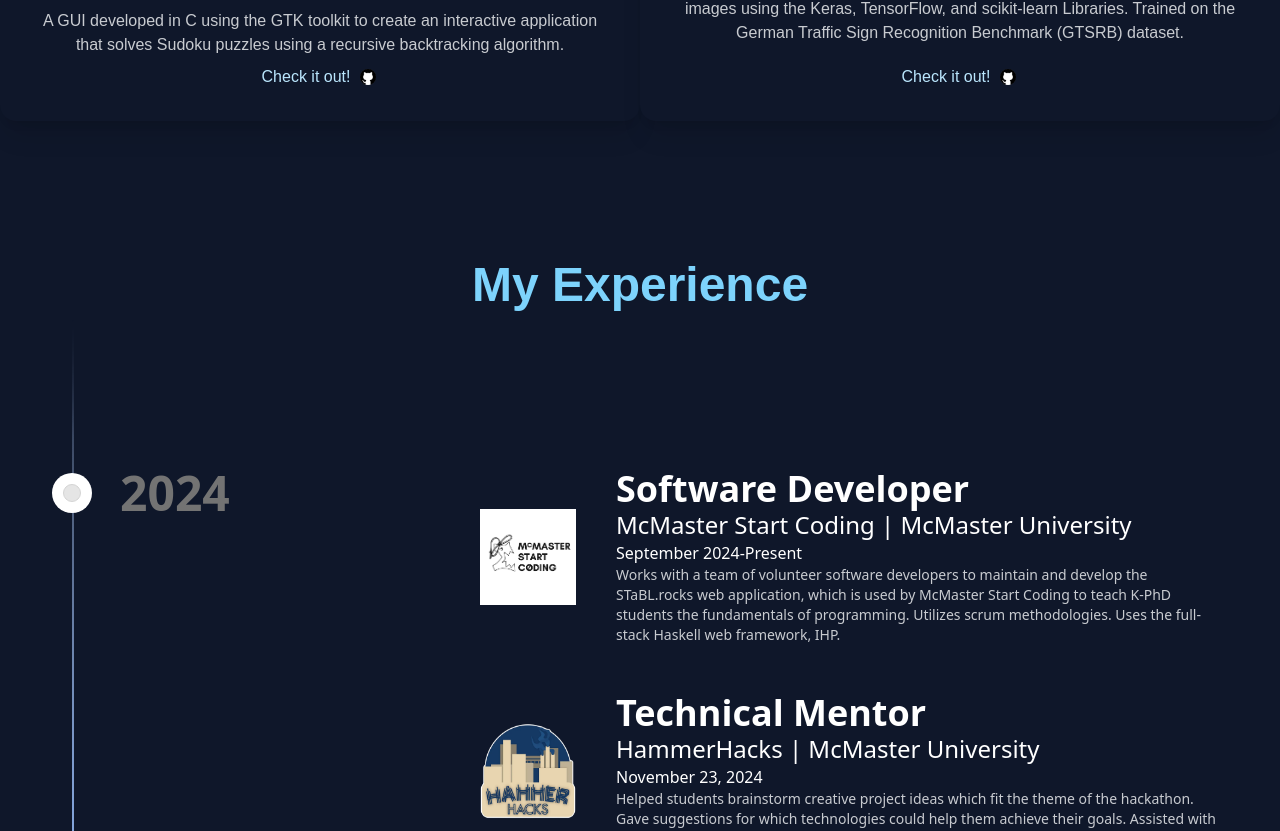
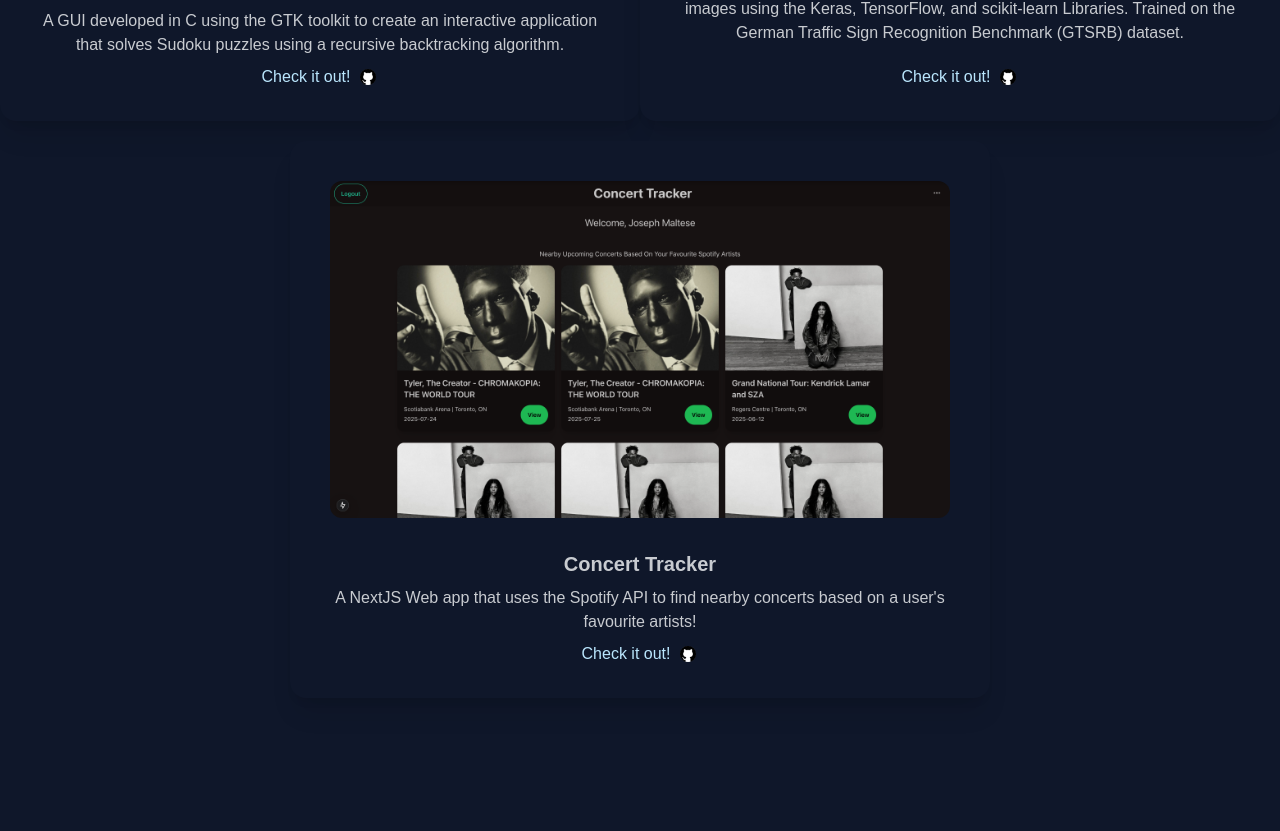
Before and after one commit to JosephMaltese/PortfolioSite, a Next.js app: page / in a window 1280 px wide. Shown: the part 1957-2788 px from the top of the page. Built offline with nearby package versions, Linux system fonts and the light colour scheme.

Commit message:
Added Concert Tracker Project

```diff
--- a/app/components/Projects.tsx
+++ b/app/components/Projects.tsx
@@ -17,6 +17,9 @@
                 <Card imageName="Sudoku2.png" title="Sudoku Solver GUI" description="A GUI developed in C using the GTK toolkit to create an interactive application that solves Sudoku puzzles using a recursive backtracking algorithm." link="https://github.com/JosephMaltese/WeddingSite"/>
                 <Card imageName="Traffic2.png" title="Traffic Sign Classification AI" description="A neural network that identifies road signs (stop signs, yield signs, etc.) from images using the Keras, TensorFlow, and scikit-learn Libraries. Trained on the German Traffic Sign Recognition Benchmark (GTSRB) dataset." link="https://github.com/me50"/>
             </div>
+            <div className='flex justify-center mt-5 px-[20%]'>
+                <Card imageName='musicAppUI.png' title='Concert Tracker' description="A NextJS Web app that uses the Spotify API to find nearby concerts based on a user's favourite artists!" link='https://github.com/JosephMaltese/ConcertTracker' />
+            </div>
         </div>
     </div>
   )
```
Also changed, not shown: public/musicAppUI.png (added).
